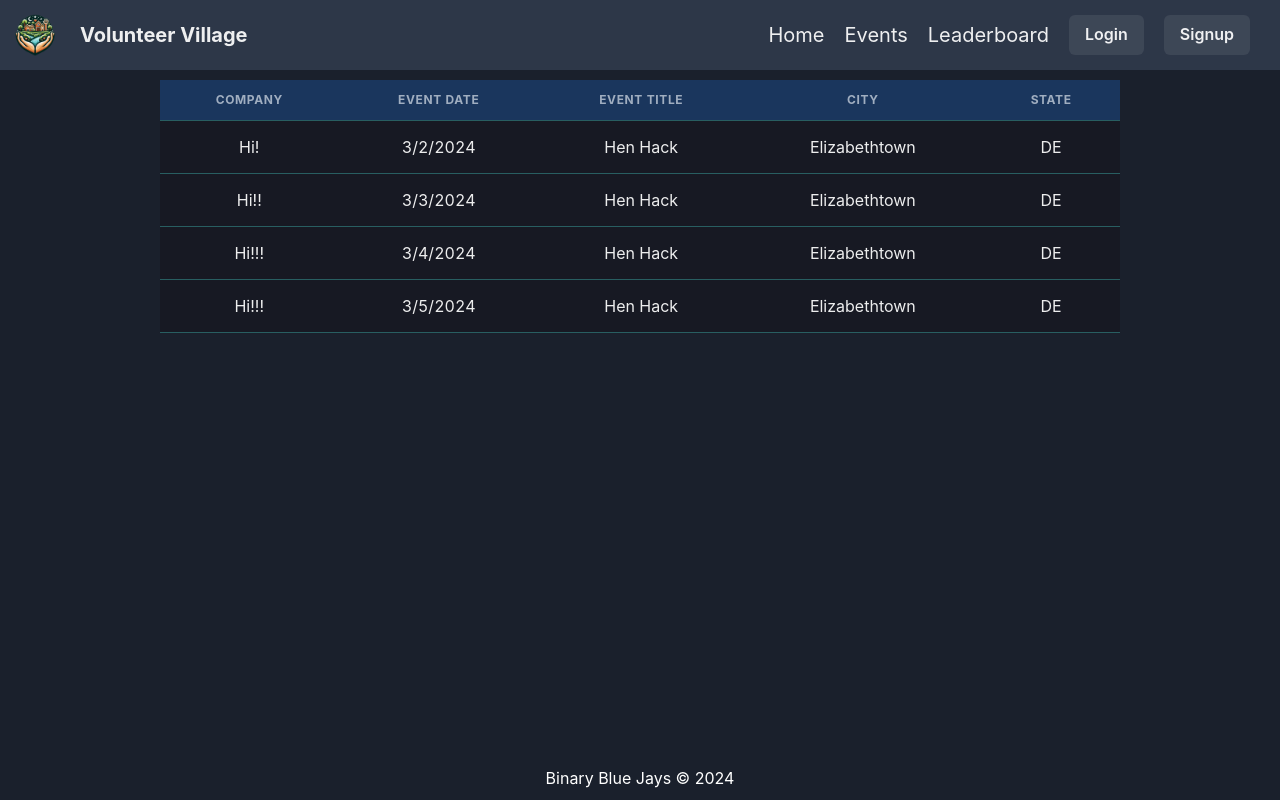
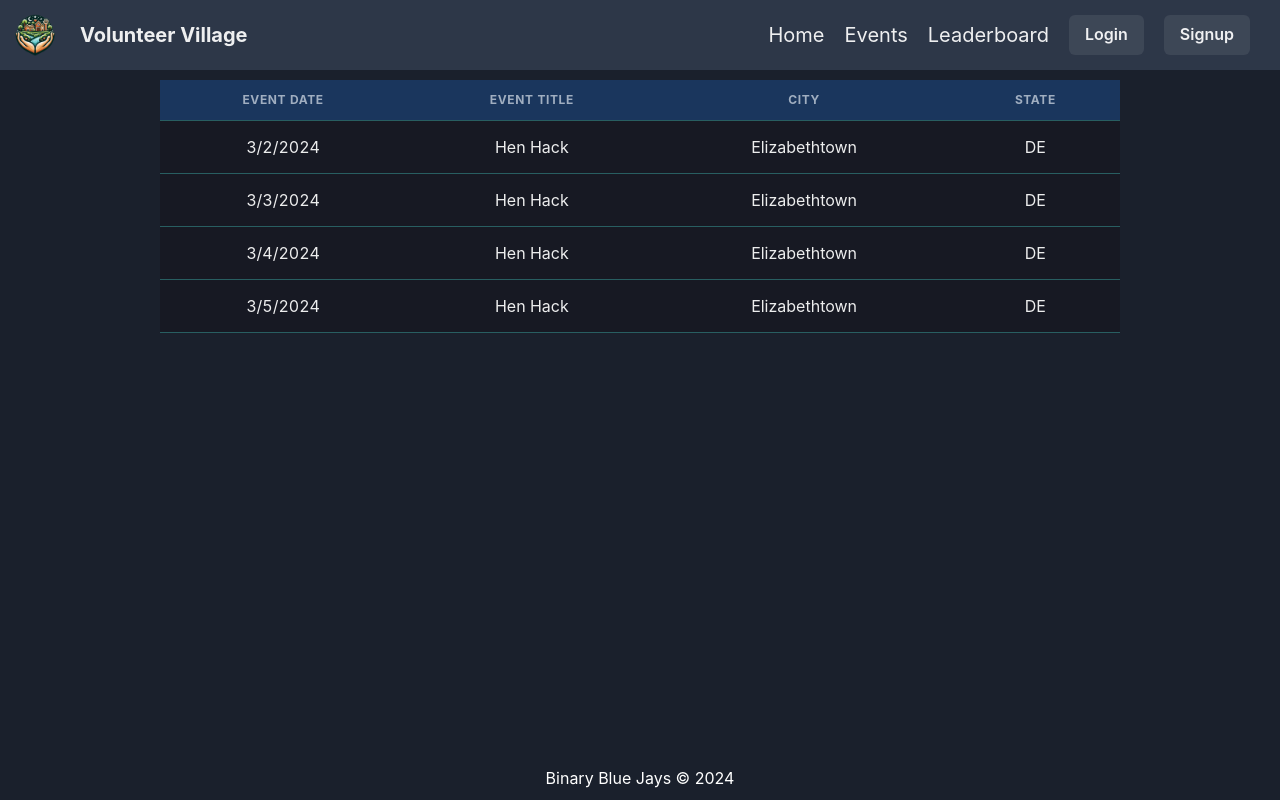
Before and after one commit to Etown-Computer-Science-Club/VolunteerVillage, a React (Vite) app in the folder client/: page /myevents in a window 1280 px wide. Built offline with nearby package versions, Linux system fonts and the light colour scheme.

Commit message:
Update button color and remove company column in tables

```diff
--- a/client/src/pages/Events.jsx
+++ b/client/src/pages/Events.jsx
@@ -57,7 +57,7 @@ export default function Events() {
             <Button colorScheme='blue' mr={3} onClick={onClose}>
               Close
             </Button>
-            <Button variant='ghost'>Sign Up</Button>
+            <Button colorScheme='green'>Sign Up</Button>
           </ModalFooter>
         </ModalContent>
       </Modal>
--- a/client/src/pages/MyEvents.jsx
+++ b/client/src/pages/MyEvents.jsx
@@ -24,7 +24,6 @@ export default function MyEvents() {
         <Table variant='simple' colorScheme='teal'>
           <Thead bg="blue.900">
             <Tr>
-              <Th textAlign="center">Company</Th>
               <Th textAlign="center">Event Date</Th>
               <Th textAlign="center">Event Title</Th>
               <Th textAlign="center">City</Th>
@@ -35,7 +34,6 @@ export default function MyEvents() {
           <Tbody>
           {postsData.map((user, index) => (
               <Tr key={index} onClick={() => handleItemClick(index)} _hover={{ backgroundColor: 'blue.600' }} bg="gray.900">
-                <Td textAlign="center">{user.company.name}</Td>
                 <Td textAlign="center">{user.eventDate}</Td>
                 <Td textAlign="center">{user.title}</Td>
                 <Td textAlign="center">{user.address.city}</Td>
```
